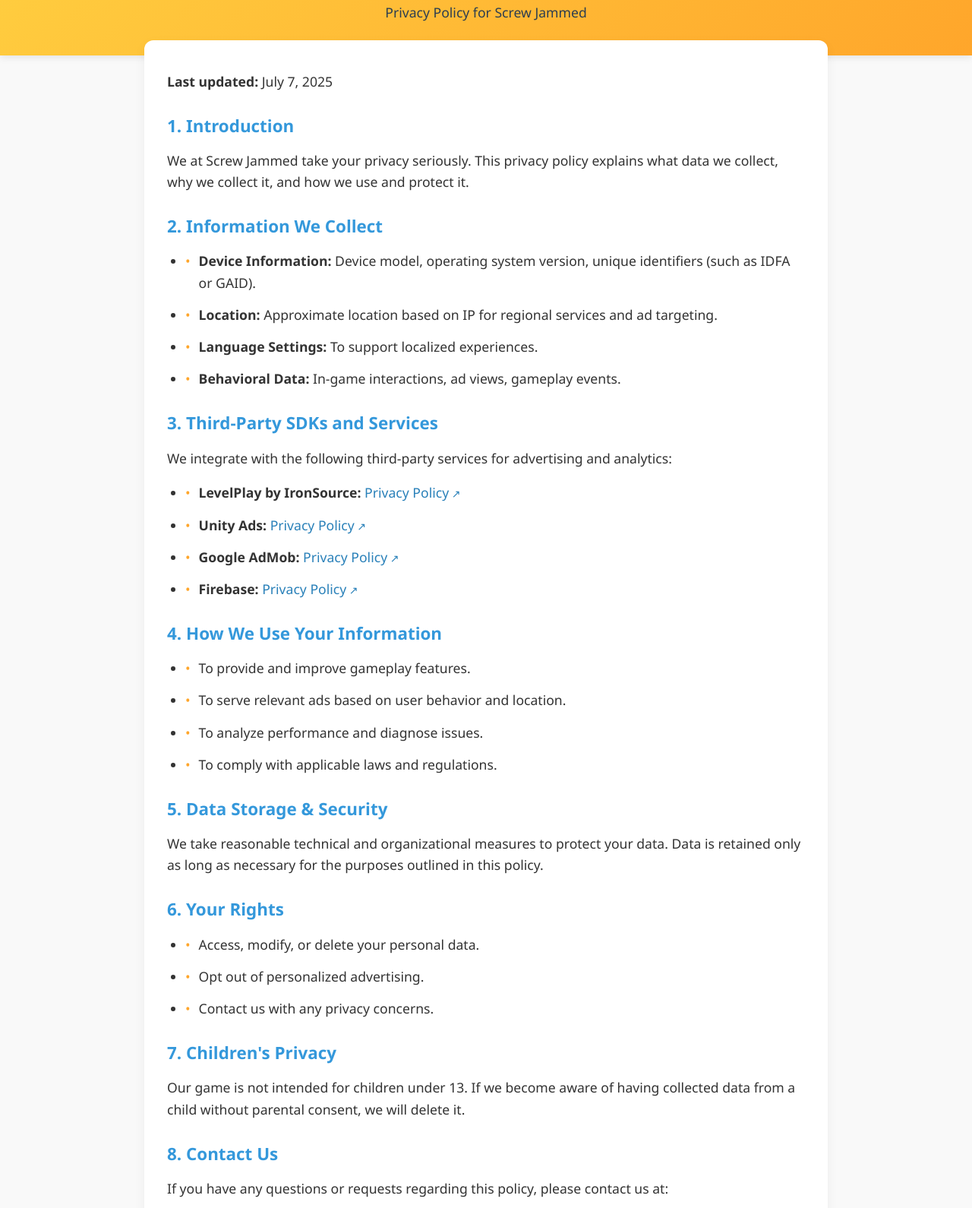
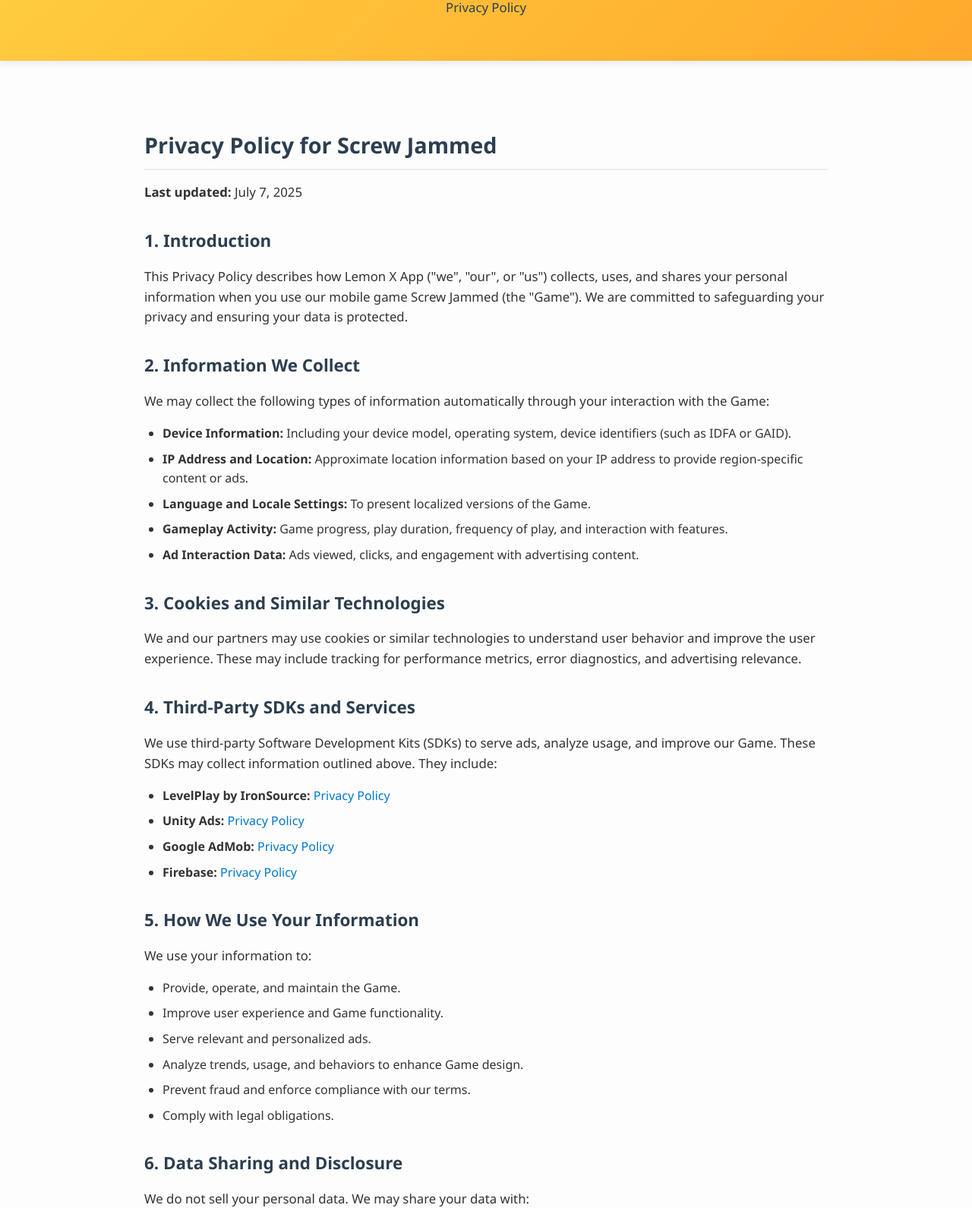
Before and after one commit to chhhh111/screw-jammed-policy, a plain HTML site: page index.html in a window 1280 px wide. Shown: the part 107-1697 px from the top of the page at 76% size. Drawn offline with Linux system fonts and the light colour scheme.

Commit message:
Add files via upload

```diff
--- a/index.html
+++ b/index.html
@@ -3,234 +3,197 @@
 <head>
   <meta charset="UTF-8">
   <meta name="viewport" content="width=device-width, initial-scale=1.0">
-  <title>Lemon X App - Privacy Policy</title>
-  <meta name="description" content="Privacy Policy for Screw Jammed mobile game by Lemon X App">
-
+  <title>Screw Jammed - Privacy Policy</title>
   <style>
-    /* 基础样式重置 */
-    * {
-      box-sizing: border-box;
-      margin: 0;
-      padding: 0;
+    :root {
+      --primary-color: #2c3e50;
+      --secondary-color: #ffa92c;
+      --text-color: #333;
+      --light-bg: #fdfdfd;
+      --footer-bg: #f2f2f2;
+      --link-color: #0077cc;
+      --line-height: 1.6;
     }
 
     body {
-      font-family: 'Segoe UI', Roboto, Oxygen, Ubuntu, Cantarell, 'Open Sans', sans-serif;
-      line-height: 1.6;
-      background-color: #f9f9f9;
-      color: #333;
-      min-height: 100vh;
-      display: flex;
-      flex-direction: column;
+      font-family: 'Segoe UI', Roboto, 'Helvetica Neue', Arial, sans-serif;
+      margin: 0;
+      background-color: var(--light-bg);
+      color: var(--text-color);
+      line-height: var(--line-height);
     }
 
-    /* 响应式布局 */
     header {
-      background: linear-gradient(135deg, #ffcf40 0%, #ffa62b 100%);
-      padding: clamp(15px, 3vw, 25px);
+      background: linear-gradient(135deg, #ffce40 0%, #ffa92c 100%);
+      padding: 2.5rem 1rem;
       text-align: center;
-      color: #2c3e50;
+      color: var(--primary-color);
       box-shadow: 0 2px 10px rgba(0,0,0,0.1);
     }
 
     .content {
-      padding: clamp(20px, 5vw, 40px) clamp(15px, 4vw, 30px);
-      max-width: min(900px, 90%);
+      padding: 3rem 1.5rem;
+      max-width: 900px;
       margin: 0 auto;
-      background-color: white;
-      box-shadow: 0 5px 15px rgba(0,0,0,0.05);
-      border-radius: 12px;
-      flex: 1;
-      margin-top: -20px;
-      position: relative;
-      z-index: 1;
     }
 
-    /* 文字排版增强 */
     h1 {
-      font-size: clamp(1.8rem, 5vw, 2.5rem);
-      margin-bottom: 0.5em;
+      color: var(--primary-color);
+      font-size: 2.5rem;
+      font-weight: 700;
+      margin: 0 0 0.5rem;
+      line-height: 1.2;
     }
 
     h2 {
-      font-size: clamp(1.5rem, 4vw, 1.8rem);
-      color: #2c3e50;
-      margin: 1.5em 0 0.8em;
-      padding-bottom: 0.3em;
-      border-bottom: 2px solid #f0f0f0;
+      color: var(--primary-color);
+      font-size: 1.8rem;
+      font-weight: 600;
+      margin: 2.5rem 0 1rem;
+      padding-bottom: 0.5rem;
+      border-bottom: 2px solid #eee;
     }
 
     h3 {
-      font-size: clamp(1.2rem, 3vw, 1.4rem);
-      color: #3498db;
-      margin: 1.2em 0 0.6em;
+      color: var(--primary-color);
+      font-size: 1.4rem;
+      font-weight: 600;
+      margin: 2rem 0 1rem;
     }
 
-    p, li {
-      font-size: clamp(1rem, 2.5vw, 1.1rem);
-      margin-bottom: 1em;
+    p {
+      margin: 1rem 0;
+      font-size: 1.05rem;
     }
 
-    /* 链接样式 */
     a {
-      color: #2980b9;
+      color: var(--link-color);
       text-decoration: none;
-      transition: all 0.3s ease;
+      transition: color 0.2s;
     }
 
     a:hover {
-      color: #e74c3c;
+      color: #005fa3;
       text-decoration: underline;
     }
 
-    /* 列表优化 */
     ul {
-      padding-left: 1.5em;
-      margin-bottom: 1.5em;
+      padding-left: 1.5rem;
+      margin: 1rem 0;
     }
 
     li {
-      margin-bottom: 0.8em;
-      position: relative;
-      padding-left: 1em;
+      margin-bottom: 0.5rem;
     }
 
-    li:before {
-      content: "•";
-      color: #ffa62b;
-      position: absolute;
-      left: 0;
+    strong {
+      font-weight: 600;
     }
 
-    /* 页脚样式 */
     footer {
       text-align: center;
-      padding: 1.5em;
-      background: #2c3e50;
-      color: #ecf0f1;
-      margin-top: 3em;
+      padding: 1.5rem;
+      background: var(--footer-bg);
+      color: #777;
+      margin-top: 3rem;
       font-size: 0.9rem;
     }
 
-    /* 外部链接图标 */
-    a[target="_blank"]:after {
-      content: " ↗";
-      font-size: 0.8em;
-    }
-
-    /* 打印优化 */
-    @media print {
-      body {
-        background: none;
-        font-size: 12pt;
-      }
-      .content {
-        box-shadow: none;
-        padding: 0;
-        max-width: 100%;
-      }
-      header {
-        background: none;
-        color: #000;
-      }
-    }
-
-    /* 超大屏幕适配 */
-    @media (min-width: 1600px) {
-      .content {
-        max-width: 1000px;
-      }
-    }
-
-    /* 平板横屏适配 */
-    @media (max-width: 1024px) and (orientation: landscape) {
-      .content {
-        padding: 30px;
-      }
-    }
-
-    /* 手机竖屏优化 */
     @media (max-width: 768px) {
       .content {
-        border-radius: 0;
-        margin-top: 0;
-        max-width: 100%;
+        padding: 2rem 1rem;
       }
-      ul {
-        padding-left: 1.2em;
+
+      h1 {
+        font-size: 2rem;
       }
-    }
 
-    /* 小手机优化 */
-    @media (max-width: 480px) {
-      h1 {
-        font-size: 1.6rem;
+      h2 {
+        font-size: 1.5rem;
       }
-      h2 {
-        font-size: 1.3rem;
-      }
-      li {
-        padding-left: 0.8em;
+
+      h3 {
+        font-size: 1.2rem;
       }
     }
   </style>
 </head>
 <body>
   <header>
-    <h1>Lemon X App</h1>
-    <p>Privacy Policy for Screw Jammed</p>
+    <h1>Screw Jammed</h1>
+    <p>Privacy Policy</p>
   </header>
 
   <div class="content">
+    <h2>Privacy Policy for Screw Jammed</h2>
     <p><strong>Last updated:</strong> July 7, 2025</p>
 
     <h3>1. Introduction</h3>
-    <p>We at Screw Jammed take your privacy seriously. This privacy policy explains what data we collect, why we collect it, and how we use and protect it.</p>
+    <p>This Privacy Policy describes how Lemon X App ("we", "our", or "us") collects, uses, and shares your personal information when you use our mobile game Screw Jammed (the "Game"). We are committed to safeguarding your privacy and ensuring your data is protected.</p>
 
     <h3>2. Information We Collect</h3>
+    <p>We may collect the following types of information automatically through your interaction with the Game:</p>
     <ul>
-      <li><strong>Device Information:</strong> Device model, operating system version, unique identifiers (such as IDFA or GAID).</li>
-      <li><strong>Location:</strong> Approximate location based on IP for regional services and ad targeting.</li>
-      <li><strong>Language Settings:</strong> To support localized experiences.</li>
-      <li><strong>Behavioral Data:</strong> In-game interactions, ad views, gameplay events.</li>
+      <li><strong>Device Information:</strong> Including your device model, operating system, device identifiers (such as IDFA or GAID).</li>
+      <li><strong>IP Address and Location:</strong> Approximate location information based on your IP address to provide region-specific content or ads.</li>
+      <li><strong>Language and Locale Settings:</strong> To present localized versions of the Game.</li>
+      <li><strong>Gameplay Activity:</strong> Game progress, play duration, frequency of play, and interaction with features.</li>
+      <li><strong>Ad Interaction Data:</strong> Ads viewed, clicks, and engagement with advertising content.</li>
     </ul>
 
-    <h3>3. Third-Party SDKs and Services</h3>
-    <p>We integrate with the following third-party services for advertising and analytics:</p>
+    <h3>3. Cookies and Similar Technologies</h3>
+    <p>We and our partners may use cookies or similar technologies to understand user behavior and improve the user experience. These may include tracking for performance metrics, error diagnostics, and advertising relevance.</p>
+
+    <h3>4. Third-Party SDKs and Services</h3>
+    <p>We use third-party Software Development Kits (SDKs) to serve ads, analyze usage, and improve our Game. These SDKs may collect information outlined above. They include:</p>
     <ul>
-      <li><strong>LevelPlay by IronSource:</strong> <a href="https://www.is.com/privacy-policy/" target="_blank" rel="noopener">Privacy Policy</a></li>
-      <li><strong>Unity Ads:</strong> <a href="https://unity.com/legal/privacy-policy" target="_blank" rel="noopener">Privacy Policy</a></li>
-      <li><strong>Google AdMob:</strong> <a href="https://policies.google.com/privacy" target="_blank" rel="noopener">Privacy Policy</a></li>
-      <li><strong>Firebase:</strong> <a href="https://firebase.google.com/support/privacy" target="_blank" rel="noopener">Privacy Policy</a></li>
+      <li><strong>LevelPlay by IronSource:</strong> <a href="https://www.ironsrc.com/privacy-policy/" target="_blank" rel="noopener noreferrer">Privacy Policy</a></li>
+      <li><strong>Unity Ads:</strong> <a href="https://unity3d.com/legal/privacy-policy" target="_blank" rel="noopener noreferrer">Privacy Policy</a></li>
+      <li><strong>Google AdMob:</strong> <a href="https://policies.google.com/privacy" target="_blank" rel="noopener noreferrer">Privacy Policy</a></li>
+      <li><strong>Firebase:</strong> <a href="https://firebase.google.com/support/privacy" target="_blank" rel="noopener noreferrer">Privacy Policy</a></li>
     </ul>
 
-    <h3>4. How We Use Your Information</h3>
+    <h3>5. How We Use Your Information</h3>
+    <p>We use your information to:</p>
     <ul>
-      <li>To provide and improve gameplay features.</li>
-      <li>To serve relevant ads based on user behavior and location.</li>
-      <li>To analyze performance and diagnose issues.</li>
-      <li>To comply with applicable laws and regulations.</li>
+      <li>Provide, operate, and maintain the Game.</li>
+      <li>Improve user experience and Game functionality.</li>
+      <li>Serve relevant and personalized ads.</li>
+      <li>Analyze trends, usage, and behaviors to enhance Game design.</li>
+      <li>Prevent fraud and enforce compliance with our terms.</li>
+      <li>Comply with legal obligations.</li>
     </ul>
 
-    <h3>5. Data Storage & Security</h3>
-    <p>We take reasonable technical and organizational measures to protect your data. Data is retained only as long as necessary for the purposes outlined in this policy.</p>
-
-    <h3>6. Your Rights</h3>
+    <h3>6. Data Sharing and Disclosure</h3>
+    <p>We do not sell your personal data. We may share your data with:</p>
     <ul>
-      <li>Access, modify, or delete your personal data.</li>
-      <li>Opt out of personalized advertising.</li>
-      <li>Contact us with any privacy concerns.</li>
+      <li>Third-party service providers and partners as described above.</li>
+      <li>Regulatory authorities if legally required.</li>
+      <li>Other parties in connection with a merger, sale, or acquisition.</li>
     </ul>
 
-    <h3>7. Children's Privacy</h3>
-    <p>Our game is not intended for children under 13. If we become aware of having collected data from a child without parental consent, we will delete it.</p>
+    <h3>7. Data Security and Retention</h3>
+    <p>We employ appropriate security measures to protect user data from unauthorized access or disclosure. We retain data only for as long as needed to fulfill the purposes outlined in this Policy unless a longer retention period is required or permitted by law.</p>
 
-    <h3>8. Contact Us</h3>
-    <p>If you have any questions or requests regarding this policy, please contact us at:</p>
+    <h3>8. Your Rights</h3>
+    <p>Depending on your jurisdiction, you may have the right to:</p>
+    <ul>
+      <li>Access, correct, or delete your personal data.</li>
+      <li>Opt out of targeted advertising.</li>
+      <li>Request a copy of your data.</li>
+      <li>Contact us for questions about your data.</li>
+    </ul>
+    <p>You may exercise these rights by contacting us at the email below.</p>
+
+    <h3>9. Children's Privacy</h3>
+    <p>Our Game is not intended for children under the age of 13. We do not knowingly collect personal data from children. If we discover such data was collected inadvertently, we will promptly delete it.</p>
+
+    <h3>10. Changes to This Privacy Policy</h3>
+    <p>We may update this Privacy Policy from time to time. If we make material changes, we will notify you through the Game or other appropriate means. The updated policy will be effective as of the revised date listed above.</p>
+
+    <h3>11. Contact Us</h3>
+    <p>If you have any questions or concerns regarding this Privacy Policy, please contact us at:</p>
     <p>Email: <a href="mailto:yuren.chen.ccc@gmail.com">yuren.chen.ccc@gmail.com</a></p>
-
-    <h3>9. Changes to This Policy</h3>
-    <p>We may update this policy periodically. Any changes will be posted on this page with a revised date.</p>
   </div>
 
   <footer>
```
